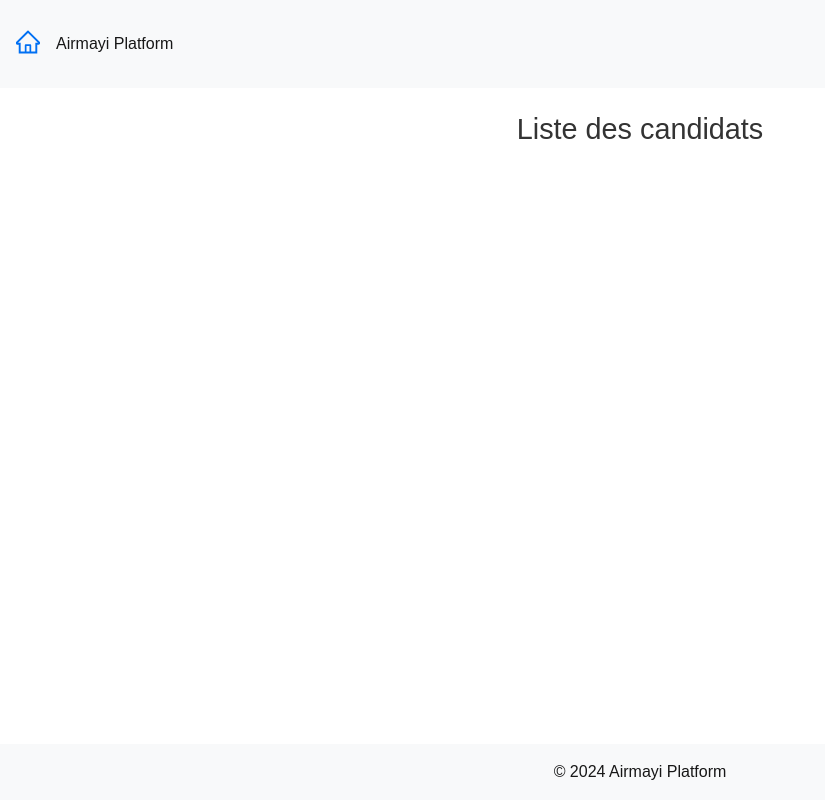
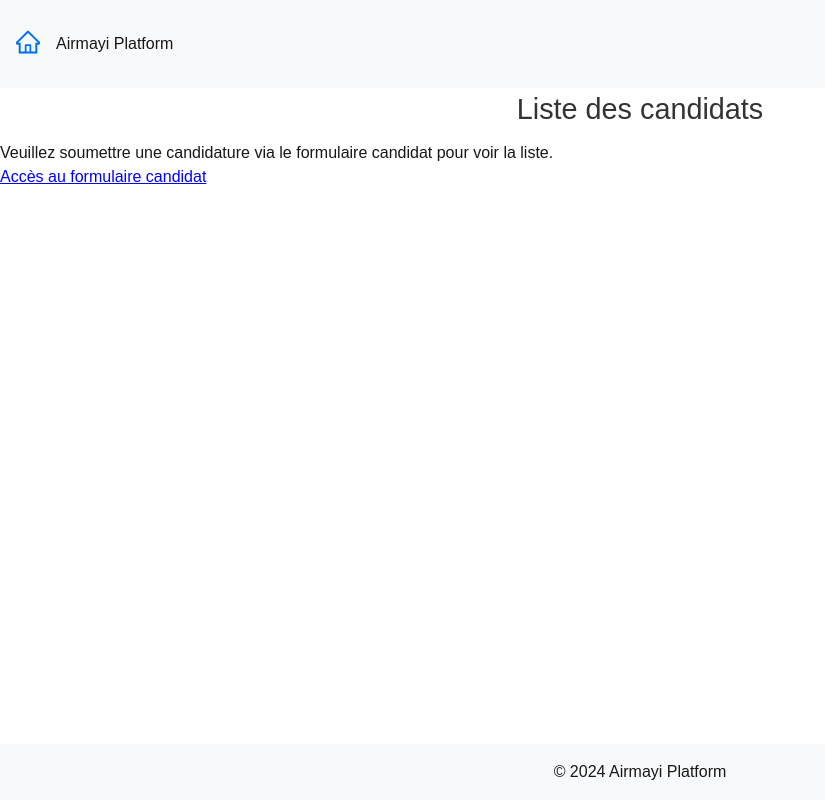
Before and after one commit to MDSiyam07/Airmayi-Platform, a Next.js app: page /recruiter in a window 1280 px wide. Shown: the whole page, without its empty margins (0-825 px from the left). Built offline with nearby package versions, Linux system fonts and the light colour scheme.

Commit message:
[+] Add directives UX

```diff
--- a/app/recruiter/page.js
+++ b/app/recruiter/page.js
@@ -1,14 +1,36 @@
+"use client";
+
+import { useSelector } from "react-redux";
+import Header from "../components/Header";
+import Footer from "../components/Footer";
+import Link from "next/link";
 import CandidateList from "../components/CandidateList";
-import Footer from "../components/Footer";
-import Header from "../components/Header";
 
-export default function RecruiterPage() {
+const RecruiterPage = () => {
+    const candidates = useSelector((state) => state.candidates.list);
+
     return (
         <><Header />
-            <div className="candidate-list-container">
-                <h3 className="candidate-list-title">Liste des candidats</h3>
-                <CandidateList />
+            <div className="recruiter-page-container">
+                <p className="form-title">Liste des candidats</p>
+                {candidates.length > 0 ? (
+                    <div>
+                <p className="info-message" style={{ fontStyle: 'italic', margin: '10px 0' }}>
+                    Sélectionnez un candidat pour voir ses informations.
+                </p>
+                        <CandidateList />
+                    </div>
+                ) : (
+                    <p className="no-candidates-message">
+                        Veuillez soumettre une candidature via le formulaire candidat pour voir la liste.
+                        <Link href="/candidate">
+                                <p style={{ color: 'blue', textDecoration: 'underline' }}>Accès au formulaire candidat</p>
+                        </Link>
+                    </p>
+                )}
             </div>
         <Footer /></>
     );
-}
+};
+
+export default RecruiterPage;
```
